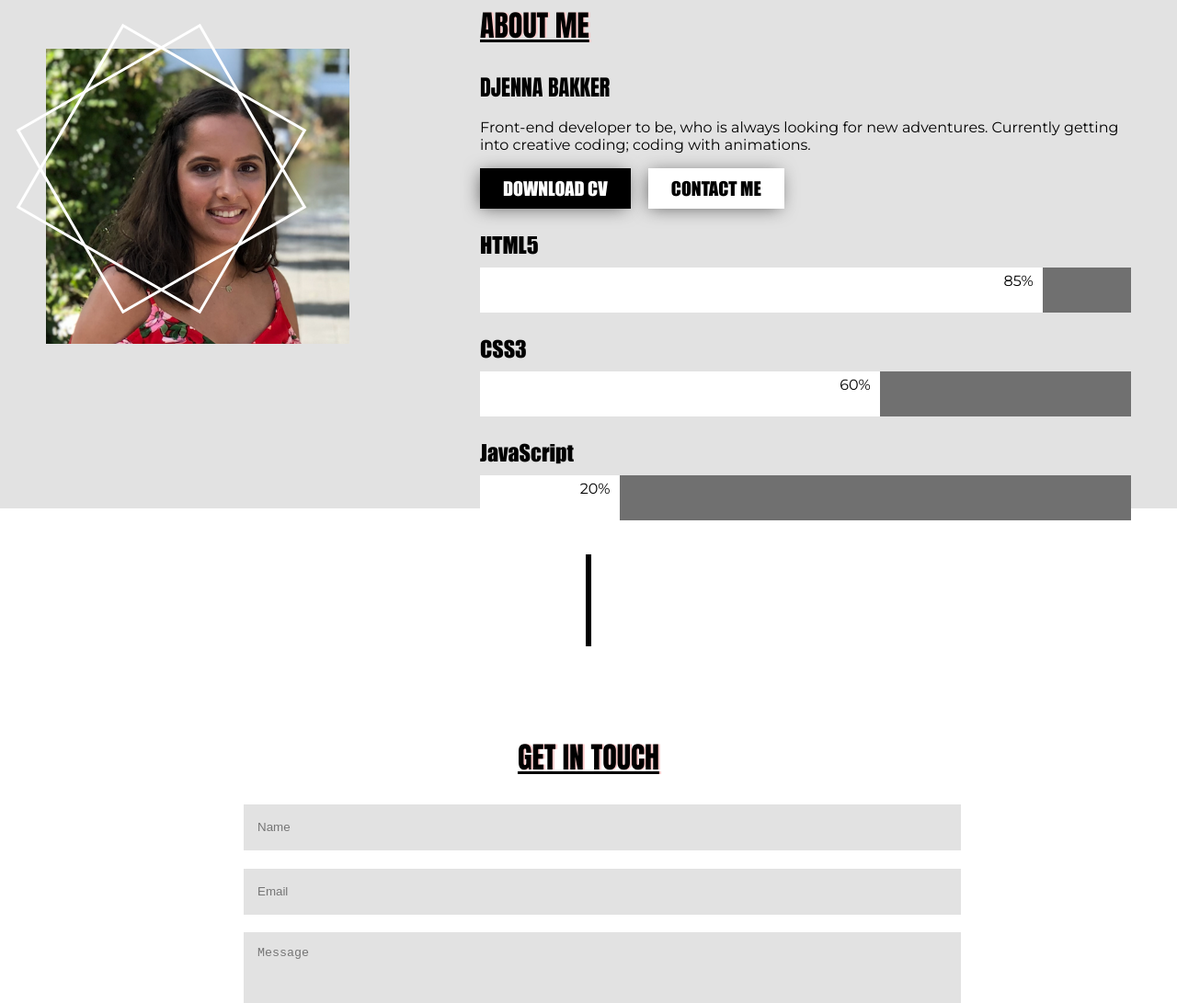
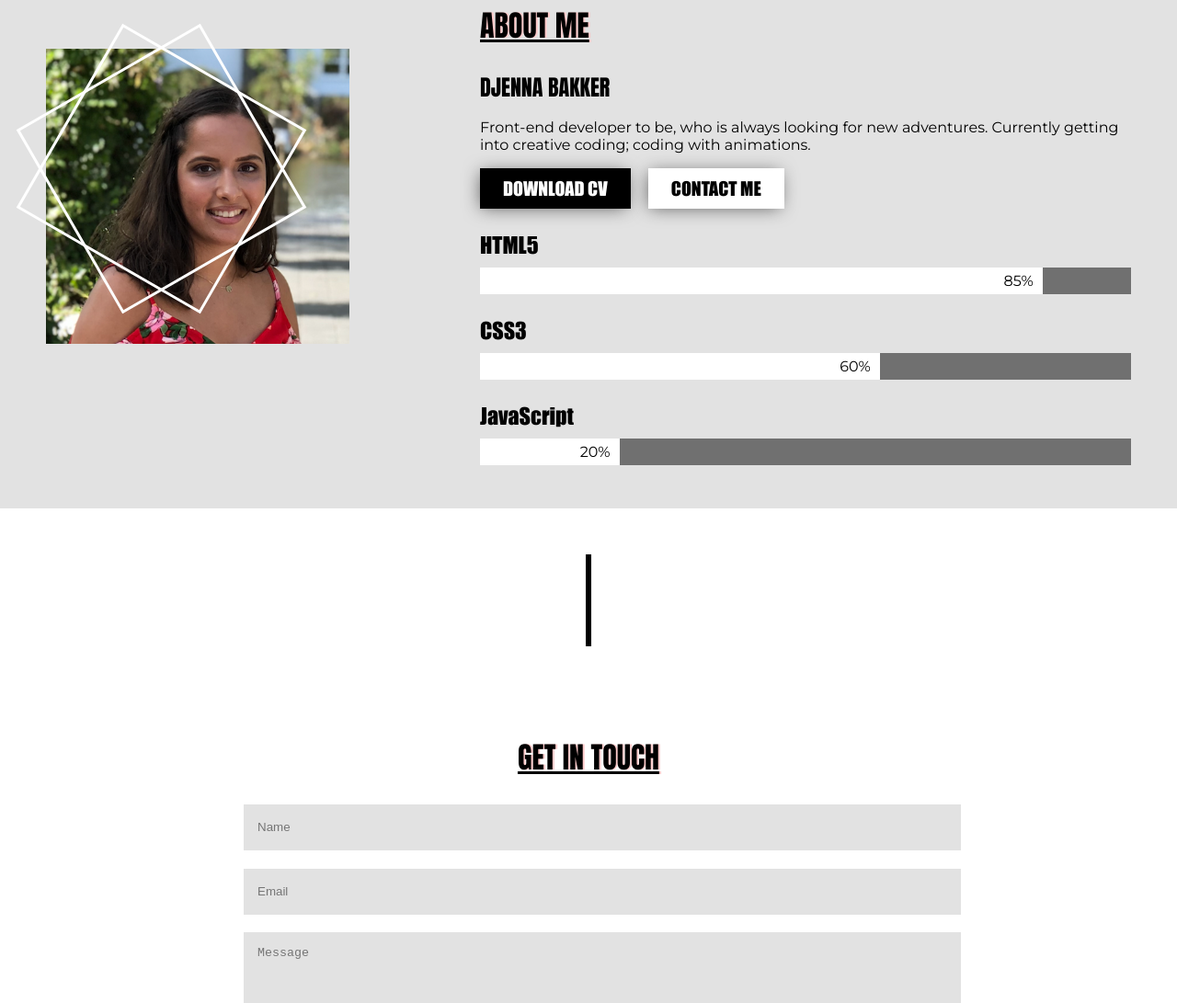
Before and after one commit to DjennaBakker/codes, a plain HTML site: page index.html in a window 1280 px wide. Shown: the part 1841-2932 px from the top of the page at 92% size. Drawn offline with nearby package versions, Linux system fonts and the light colour scheme; files whose address does not match are found by name.

Commit message:
sflkmelw/kfmwlfn

```diff
--- a/style/style.scss
+++ b/style/style.scss
@@ -265,7 +265,7 @@ a{
       .skills {
         text-align: right;
         padding-top: 5px;
-        padding-bottom: 25px;
+        padding-bottom: 5px;
         padding-right: 10px;
         color: black;
       }
```
Also changed, not shown: style/style.css, 1 other file.
